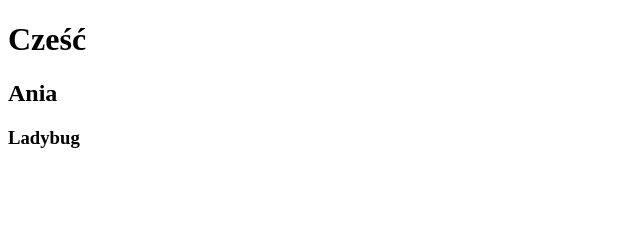
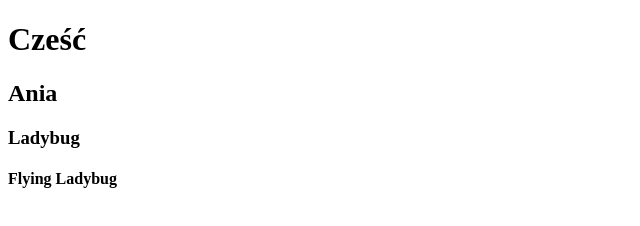
Before and after one commit to Ladybug84/Tutorial, a plain HTML site: page index.html in a window 1280 px wide. Shown: the whole page, without its empty margins (0-640 px from the left). Drawn offline with Linux system fonts and the light colour scheme.

Commit message:
Update index.html

```diff
--- a/index.html
+++ b/index.html
@@ -9,5 +9,8 @@
     <h1>Cześć</h1>
     <h2>Ania</h2>
     <h3>Ladybug</h3>
+    <h4>Flying Ladybug</h4>
+
+    </h4>
   </body>
 </html>
```
